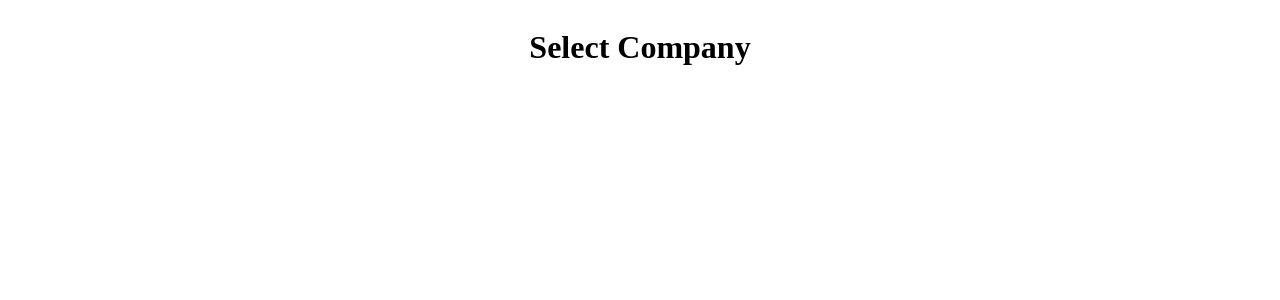
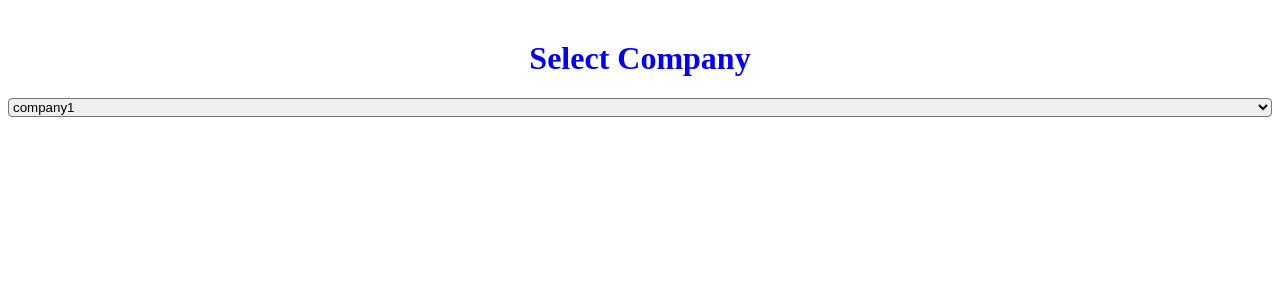
Before and after one commit to Gardego5/group-final-sprint-7, a React (Create React App) app in the folder client/: page /company in a window 1280 px wide. Shown: the top 300 px of the page. Built offline with nearby package versions, Linux system fonts and the light colour scheme.

Commit message:
basic SelectCompany page conponents added

```diff
--- a/client/src/App.js
+++ b/client/src/App.js
@@ -1,15 +1,15 @@
 import { Fragment } from "react";
 import { BrowserRouter as Router, Route, Switch } from "react-router-dom";
 
-import Company from "./pages/Company";
 import Login from "./pages/Login";
+import SelectCompany from "./pages/SelectCompany";
 
 function App() {
   return (
     <Fragment>
       <Router>
         <Switch>
-          <Route path="/company" render={() => <Company />} />
+          <Route path="/company" render={() => <SelectCompany />} />
           <Route path="/" render={() => <Login />} />
         </Switch>
       </Router>
--- a/client/src/pages/Company.jsx
+++ /dev/null
@@ -1,22 +0,0 @@
-import { Fragment } from "react";
-import styled from "styled-components";
-
-const StyledCompany = styled.div`
-  align-items: center;
-  display: flex;
-  flex-direction: column;
-`;
-
-// const StyledTitle = styled.h2`
-//   font-size: 24px; ;
-// `;
-
-const Company = () => {
-  return (
-    <StyledCompany>
-      <h1>Select Company</h1>
-    </StyledCompany>
-  );
-};
-
-export default Company;
--- a/client/src/pages/SelectCompany.jsx
+++ b/client/src/pages/SelectCompany.jsx
@@ -2,10 +2,35 @@ import styled from "styled-components";
 
 const SelectCompany = () => {
 
+    const MainDiv = styled.div`
+        display: flex;
+        flex-direction: column;
+        justify-content: center;
+    `;
+
+    const Title = styled.h1`
+    color: blue;
+    margin-top: 1em;
+    text-align: center;
+    `;
+
+    const CompanySelector = styled.select`
+        border-radius: 4px;
+    `;
+
+    const CompanyOption = styled.option`
+
+    `;
+
     return(
-        <div>
-            <h1>Select Company</h1>
-        </div>
+        <MainDiv>
+            <Title>Select Company</Title>
+            <CompanySelector>
+                <CompanyOption>company1</CompanyOption>
+                <CompanyOption>company2</CompanyOption>
+                <CompanyOption>company3</CompanyOption>
+            </CompanySelector>
+        </MainDiv>
     );
 };
 
```
